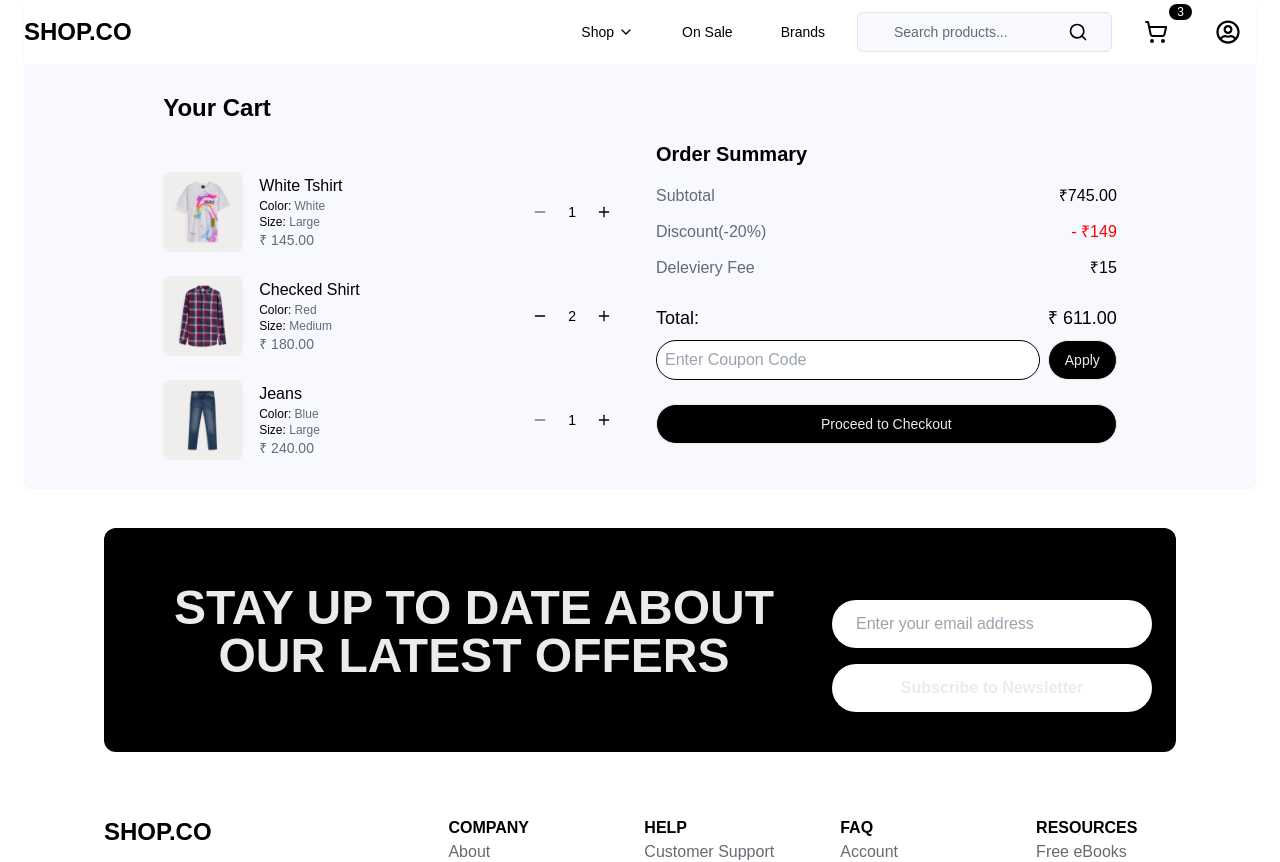
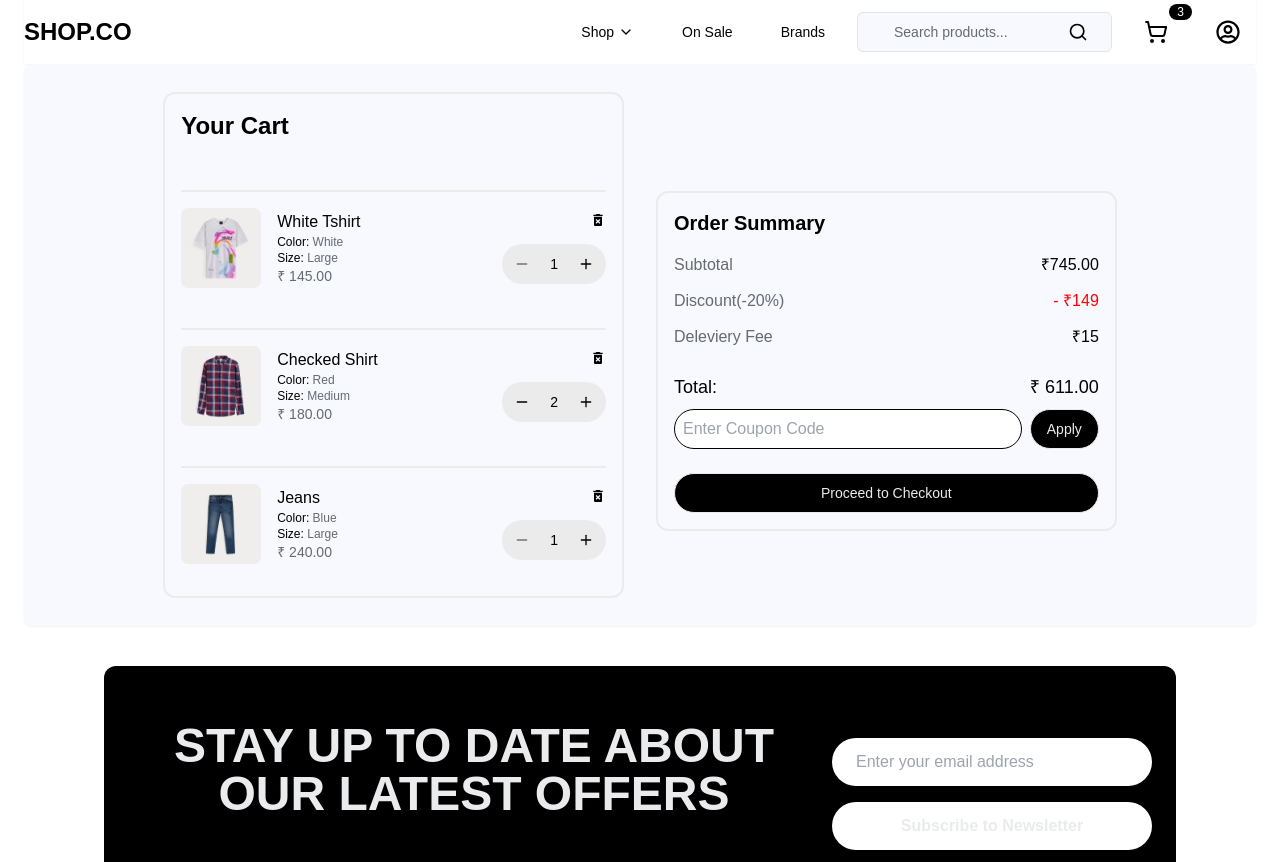
Before and after one commit to Ankitverma3507/ShopCo, a Next.js app: page / in a window 1280 px wide. Shown: the top 862 px of the page. Built offline with nearby package versions, Linux system fonts and the light colour scheme; a web font is replaced by a local one.

Commit message:
cardfixed

```diff
--- a/src/components/component/cart.jsx
+++ b/src/components/component/cart.jsx
@@ -3,8 +3,7 @@
 import { useState } from "react";
 import { Button } from "@/components/ui/button";
 import Image from "next/image";
-import { FiTag } from "react-icons/fi";
-
+import { MdDeleteForever } from "react-icons/md";
 
 const Cart = () => {
   const [cart, setCart] = useState([
@@ -55,12 +54,12 @@ const Cart = () => {
 
   return (
     <div className=" bg-background rounded-lg p-7 shadow-sm items-center md:px-10 justify-center gap-8 flex flex-col md:flex md:flex-row">
-      <div className=" grid gap-6 md:w-[40%] w-full">
+      <div className=" grid gap-6 md:w-[40%] w-full border-2 border-primary-foreground p-4 rounded-xl">
         <h2 className="text-2xl font-extrabold mb-6">Your Cart</h2>
         {cart.map((item) => (
           <div
             key={item.id}
-            className="grid grid-cols-[80px_1fr_auto] items-center gap-4"
+            className="grid grid-cols-[80px_1fr_auto] items-center gap-4 border-t-2 border-primary-foreground pt-4 pb-4"
           >
             <Image
               src={item.image}
@@ -71,17 +70,29 @@ const Cart = () => {
             />
             <div>
               <h3 className="font-medium">{item.name}</h3>
-              <p className="text-xs ">Color: <span className=" text-muted-foreground">{item.color}</span> </p>
-              <p className="text-xs">Size: <span className="text-muted-foreground">{item.size}</span> </p>
+              <p className="text-xs ">
+                Color:{" "}
+                <span className=" text-muted-foreground">{item.color}</span>{" "}
+              </p>
+              <p className="text-xs">
+                Size: <span className="text-muted-foreground">{item.size}</span>{" "}
+              </p>
               <p className="text-muted-foreground text-sm">
                 ₹ {item.price.toFixed(2)}
               </p>
             </div>
-            <div className="flex items-center gap-2">
+
+            <div className="flex flex-col items-end gap-4">
+              <div>
+                <MdDeleteForever />
+              </div>
+              <div className="flex items-center gap-2  rounded-full bg-primary-foreground">
                 <Button
                   variant="ghost"
                   size="icon"
-                onClick={() => handleQuantityChange(item.id, item.quantity - 1)}
+                  onClick={() =>
+                    handleQuantityChange(item.id, item.quantity - 1)
+                  }
                   disabled={item.quantity === 1}
                 >
                   <MinusIcon className="w-4 h-4" />
@@ -90,15 +101,18 @@ const Cart = () => {
                 <Button
                   variant="ghost"
                   size="icon"
-                onClick={() => handleQuantityChange(item.id, item.quantity + 1)}
+                  onClick={() =>
+                    handleQuantityChange(item.id, item.quantity + 1)
+                  }
                 >
                   <PlusIcon className="w-4 h-4" />
                 </Button>
               </div>
             </div>
+          </div>
         ))}
       </div>
-      <div className=" w-full md:w-[40%]  md:mt-8">
+      <div className=" w-full md:w-[40%]  md:mt-8 border-2 border-primary-foreground p-4 rounded-xl">
         <h1 className="text-xl font-semibold mb-4">Order Summary</h1>
         <div className="flex gap-3 flex-col">
           <div className="flex justify-between">
@@ -122,13 +136,16 @@ const Cart = () => {
         <div className="flex w-full gap-2 mt-2">
           <input
             type="email"
-              placeholder= "Enter Coupon Code"
+            placeholder="Enter Coupon Code"
             className="px-2 rounded-full w-full border "
-
           />
-            <Button className="border bg-[#000] rounded-full hover:bg-[#000]">Apply</Button>
+          <Button className="border bg-[#000] rounded-full hover:bg-[#000]">
+            Apply
+          </Button>
         </div>
-        <Button className="w-full mt-6 border bg-[#000] hover:bg-[#000] rounded-full">Proceed to Checkout</Button>
+        <Button className="w-full mt-6 border bg-[#000] hover:bg-[#000] rounded-full">
+          Proceed to Checkout
+        </Button>
       </div>
     </div>
   );
```
Lines whose indentation alone changed are shown as unchanged.
